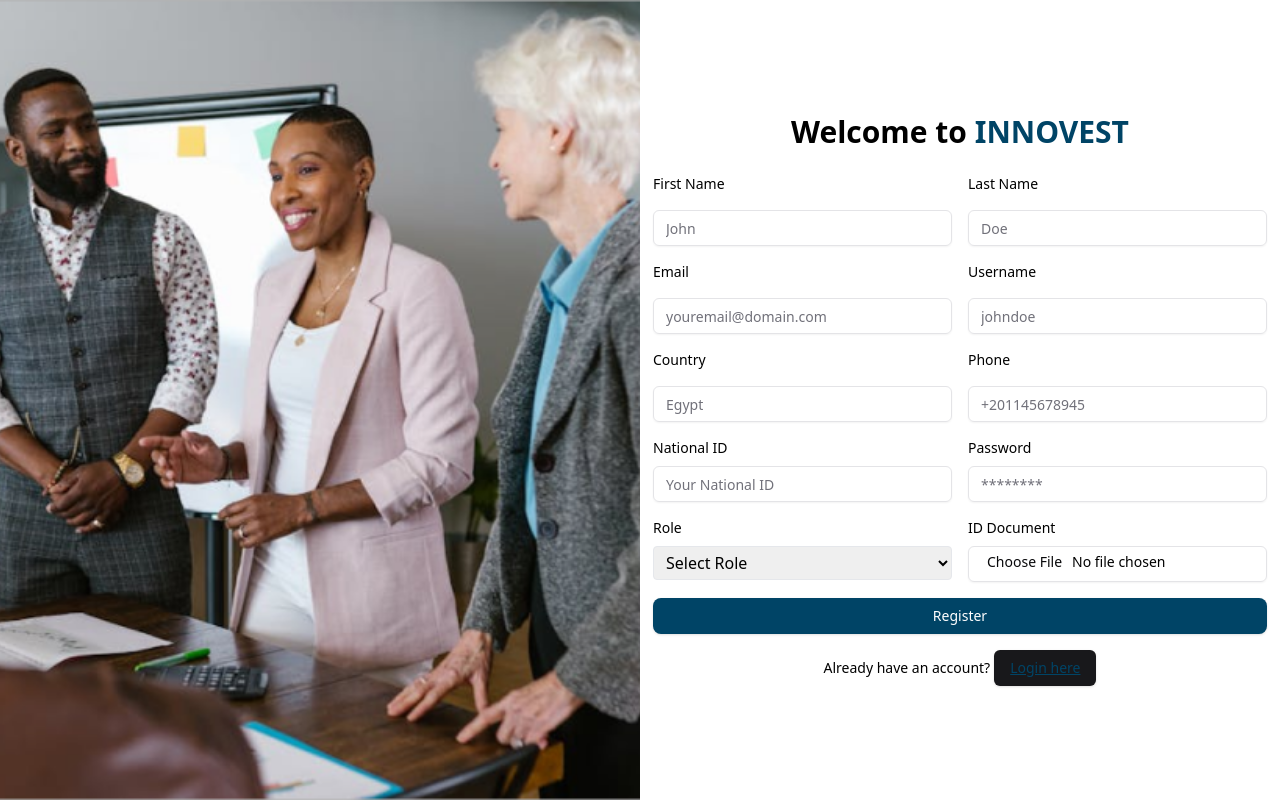
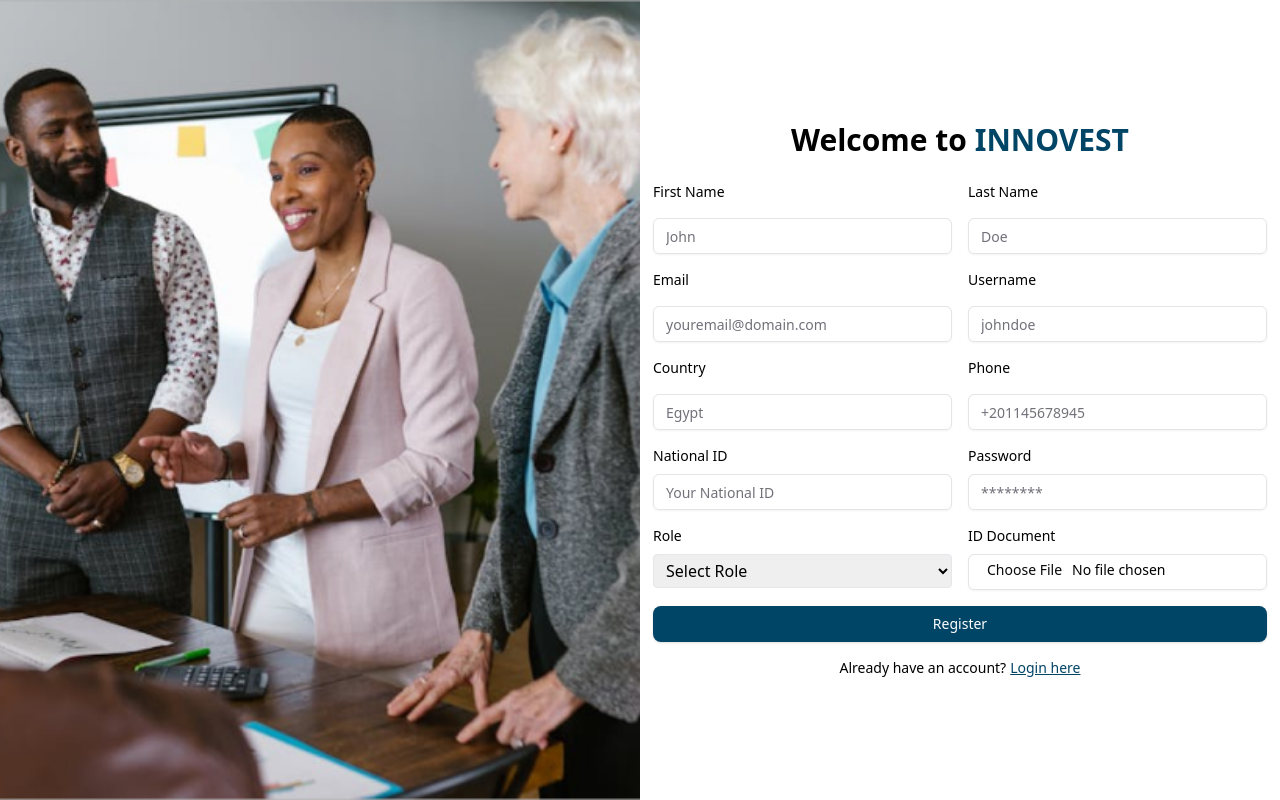
Before and after one commit to MarwaAshraf1812/Innovest-client, a React (Vite) app: page /register in a window 1280 px wide. Built offline with nearby package versions, Linux system fonts and the light colour scheme.

Commit message:
feat: implement register page

```diff
--- a/src/pages/Auth/Register.tsx
+++ b/src/pages/Auth/Register.tsx
@@ -273,12 +273,12 @@
         <div className="mt-4 text-center">
           <p className="text-sm">
             Already have an account?
-            <Button
+            <button
               onClick={() => Navigate('/login')}
               className="text-main_blue underline ml-1"
             >
               Login here
-            </Button>
+            </button>
           </p>
         </div>
       </div>
```
